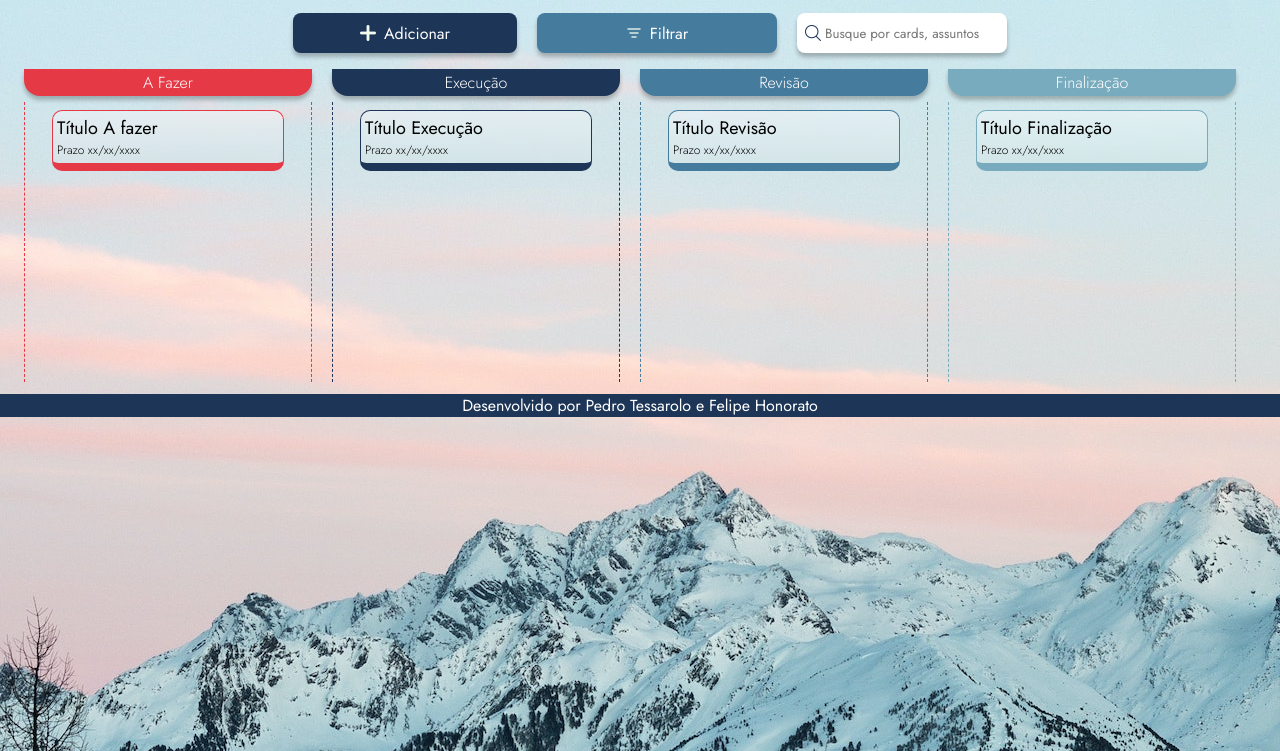
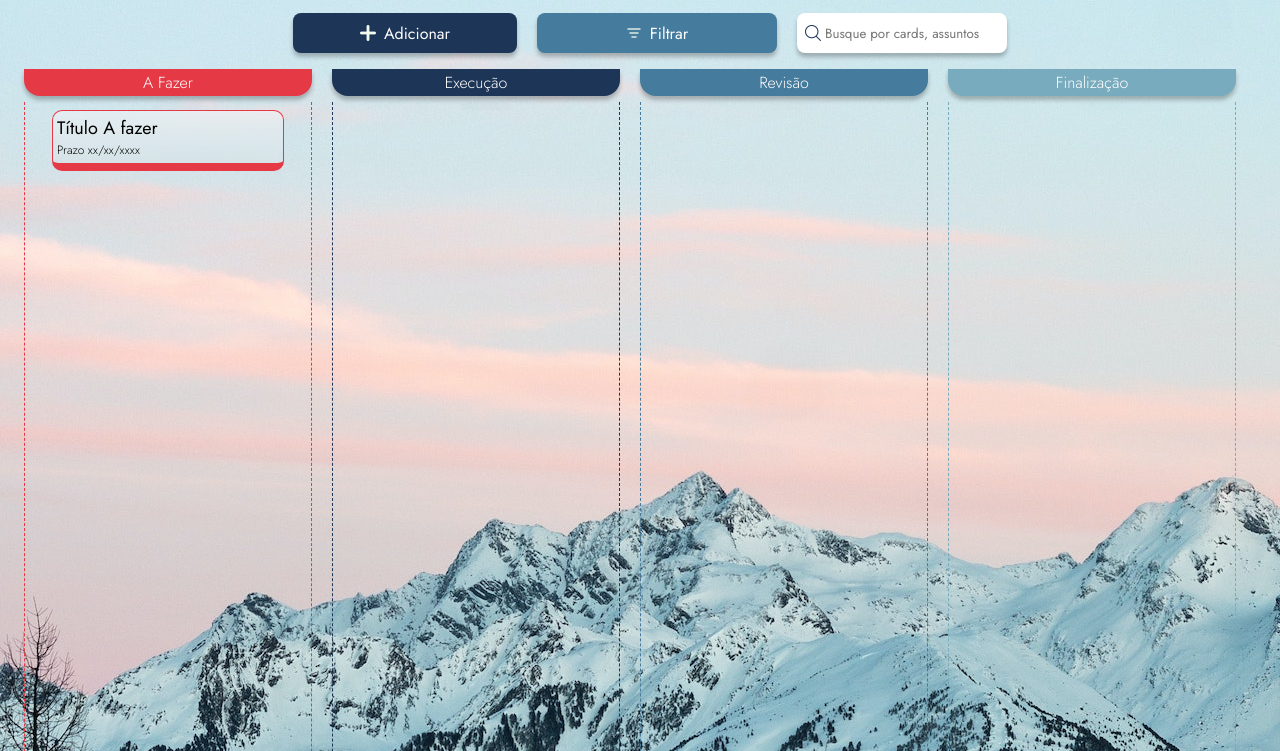
Before and after one commit to Ofelipehonorato/Kanban, a plain HTML site: page index.html in a window 1280 px wide. Shown: the part 49-800 px from the top of the page. Drawn offline with Linux system fonts and the light colour scheme.

Commit message:
Identação dos arquivos html e css

```diff
--- a/css/style-desktop.css
+++ b/css/style-desktop.css
@@ -67,8 +67,8 @@
   }
 
 
+/**************************** Fim CSS do Header *******************************/
 
-/**************************** Fim CSS do Header *******************************/
 
 /****************************  CSS dos Cards Á FAZER **************************/
   ::-webkit-scrollbar{
@@ -97,14 +97,14 @@
   }
 
   .over {
-    background-color: #4cd13711;
+    background-color: #4137d111;
   }
 
   .dropzone {
     overflow-y: scroll;
     overflow-x: hidden;
     white-space: nowrap;
-    height: 280px;
+    height: 100vh;
     display: flex;
     flex-direction: column;
     box-sizing: border-box;
--- a/index.html
+++ b/index.html
@@ -20,7 +20,6 @@
         <button class="titulo-img-lapis"><img src="./img/icons/pencil.png" alt="Editar" width="16px"></button>
         <h1>Meu Kanban</h1>
       </div>
-
       <div class="header-options">
         <button class="header-adicionar" id="btnAdd" type="button">
           <img src="./img/icons/add.png" alt="Adicionar" width="16px">
@@ -55,22 +54,16 @@
           </div>
         </div>
       </div>
-    </div>
     <!-- ********************** CARD DA COLUNA EXECUÇÃO ********************** -->
       <div class="main-cards-status">
         <h1 class="main-cards-titulo execucao">Execução</h1>
         <div class="dropzone execucao">
           <div class="legend blue"></div>
-          <div class="cards-scroll">
             <div class="card execucao" draggable="true">
-              <div class="status blue">
-                <div class="content execucao">
-                  <h2>Título Execução</h2>
-                  <p>Prazo xx/xx/xxxx</p>
-                </div>
+              <div class="status blue" style="display: none;">
+                <div class="content execucao"></div>
               </div>
             </div>
-          </div>
         </div>
       </div>
     <!-- ********************** CARD DA COLUNA REVISÃO ********************** -->
@@ -78,14 +71,9 @@
         <h1 class="main-cards-titulo revisao">Revisão</h1>
         <div class="dropzone revisao">
           <div class="legend darkblue"></div>
-          <div class="cards-scroll">
             <div class="card revisao" draggable="true">
-              <div class="status darkblue">
-                <div class="content revisao">
-                  <h2>Título Revisão</h2>
-                  <p>Prazo xx/xx/xxxx</p>
-                </div>
-              </div>
+              <div class="status darkblue" style="display: none;">
+                <div class="content revisao"></div>
             </div>
           </div>
         </div>
@@ -95,15 +83,8 @@
         <h1 class="main-cards-titulo finalizacao">Finalização</h1>
         <div class="dropzone finalizacao" >
           <div class="legend lightblue"></div>
-          <div class="cards-scroll">
             <div class="card finalizacao" draggable="true">
-              <div class="status lightblue">
-                <div class="content finalizacao">
-                  <h2>Título Finalização</h2>
-                  <p>Prazo xx/xx/xxxx</p>
-                </div>
-              </div>
-            </div>
+              <div class="status lightblue" style="display: none;"></div>
           </div>
         </div>
       </div>
@@ -113,5 +94,4 @@
 <script type="module" src="./js/dropAndDrag.js" ></script>
 <script type="module" src="./Js/button.js" defer></script>
 </body>
-
 </html>
```
Also changed, not shown: css/style-mobile.css (+2 -8 lines).
